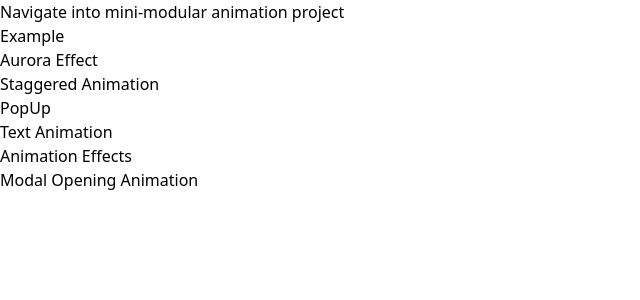
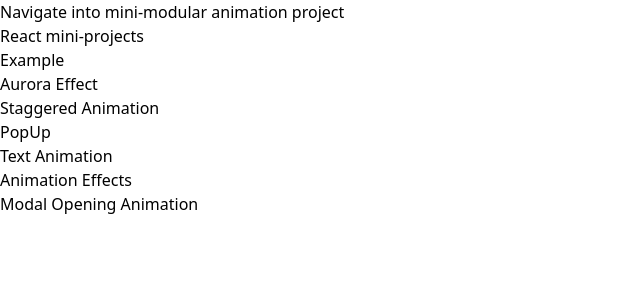
Before and after one commit to taiseen/learning-framer-motion, a React (Vite) app: page / in a window 1280 px wide. Shown: the top 300 px of the page, without its empty margins (0-640 px from the left). Built offline with nearby package versions, Linux system fonts and the light colour scheme.

Commit message:
feat: react-mini-pro link & _redirects

```diff
--- a/src/components/index.jsx
+++ b/src/components/index.jsx
@@ -41,11 +41,22 @@ const Home = () => {
     // transition={{ duration: .4, delay: .2 * idx }}
 
     return (
-        <div className={`h-screen p-4 bg-slate-300 overflow-y-auto`}>
+        <div className={`h-screen p-4 bg-gray-600 text-gray-300 overflow-y-auto`}>
 
             <h2 className="text-center text-2xl md:text-3xl my-4">
                 Navigate into mini-modular animation project
             </h2>
+
+            <p className="text-center">
+                <a
+                    className="text-sm duration-300 hover:text-emerald-400 hover:underline hover:underline-offset-4"
+                    href="https://react-mini-pro.netlify.app"
+                    rel="noreferrer"
+                    target="_blank"
+                >
+                    React mini-projects
+                </a>
+            </p>
 
             <motion.div
                 className="flex flex-wrap gap-4 items-center mt-8"
@@ -60,7 +71,7 @@ const Home = () => {
                         <motion.div
                             key={obj.path}
                             variants={childVariant}
-                            className="w-64 h-56 border border-slate-700 rounded flex-grow duration-300 hover:bg-slate-400/50"
+                            className="w-72 h-48 border border-slate-400 rounded flex-grow duration-300 hover:bg-slate-400/50"
                         >
                             <Link
                                 to={obj.path}
```
Also changed, not shown: 1 other file (tests, documents, lock files or other folders).
